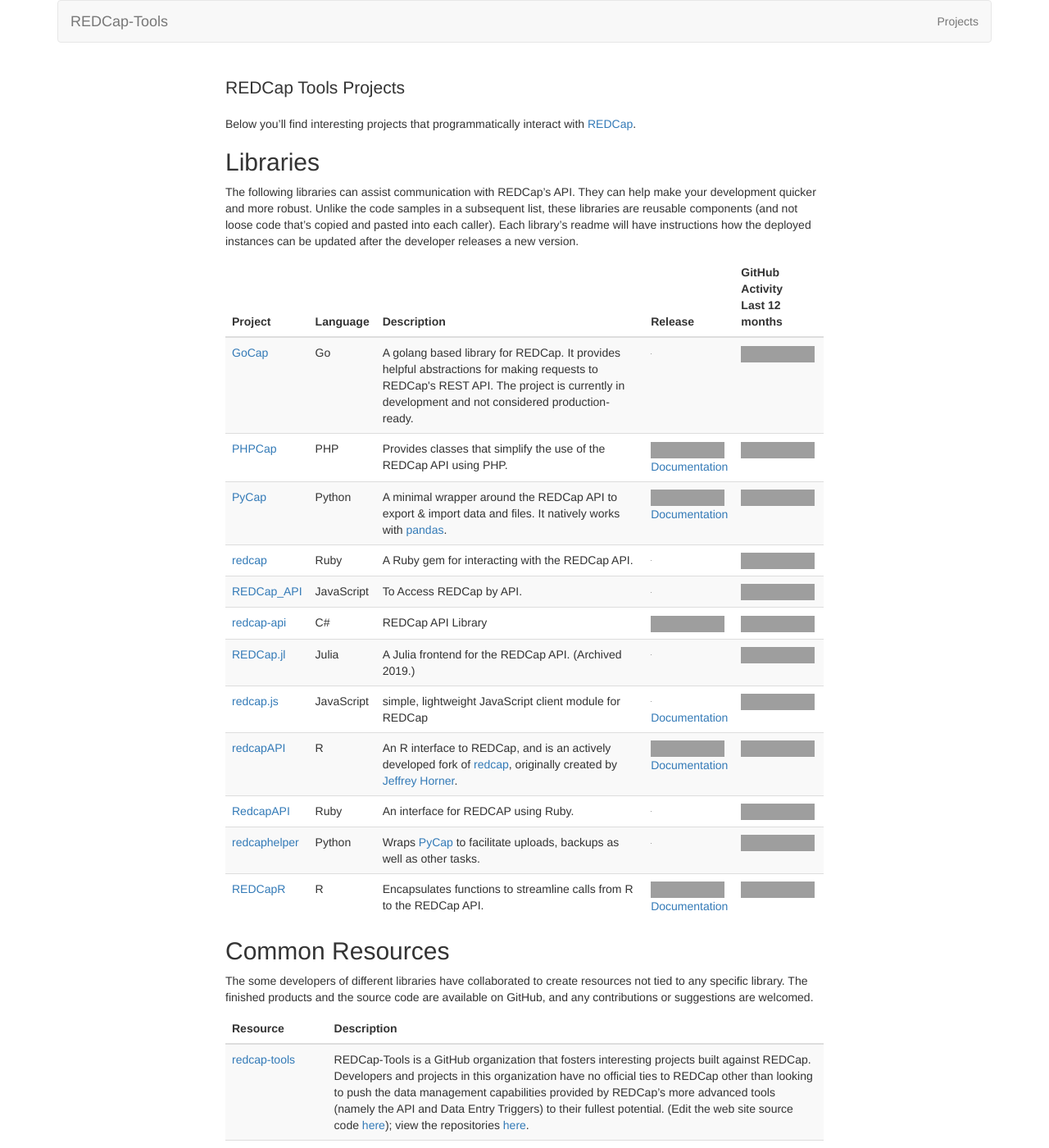
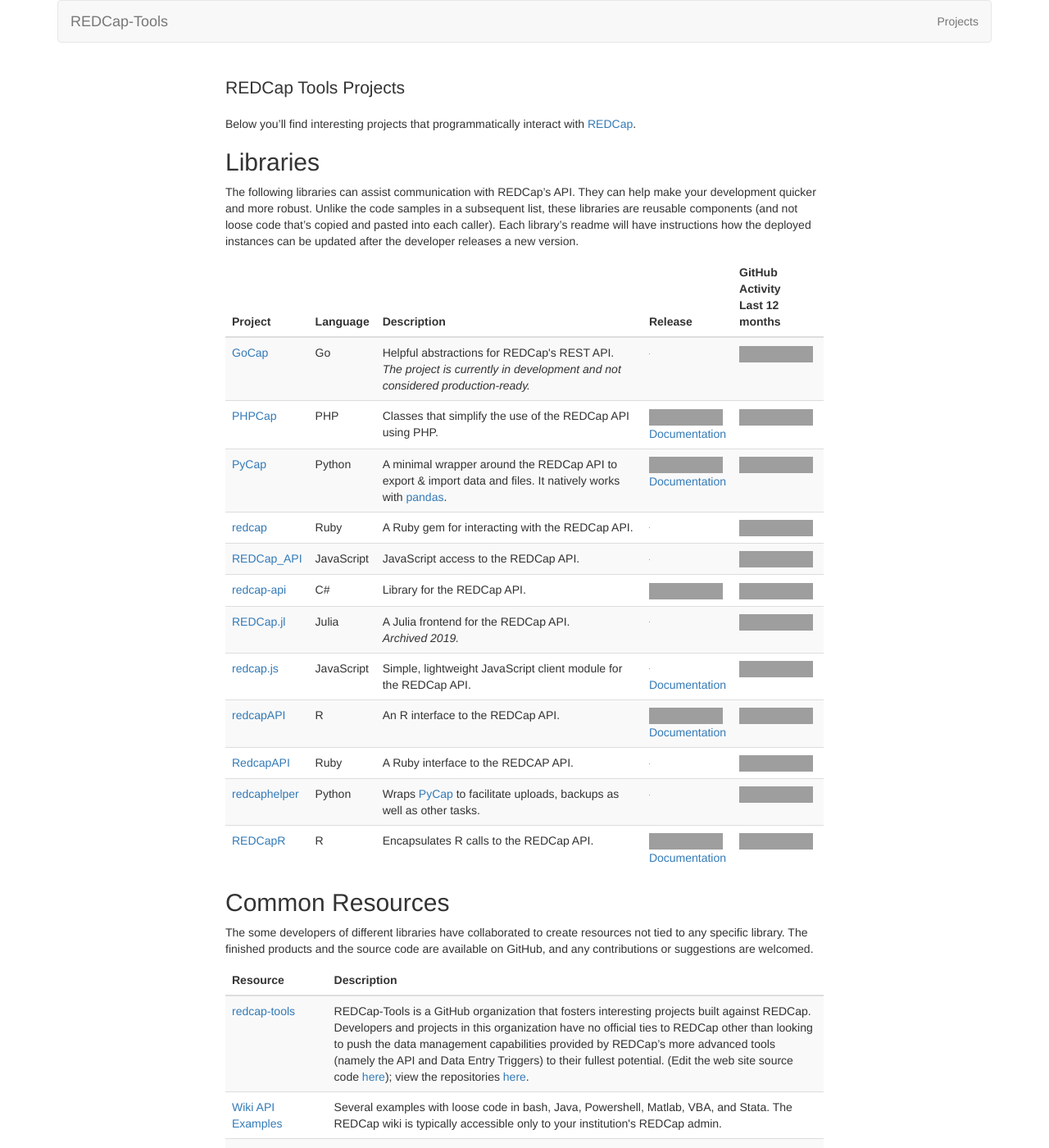
Before and after one commit to redcap-tools/redcap-tools.github.io, a Jekyll site: the page built from projects.md, in a window 1280 px wide and 1400 px high, cut to the strip 0-1400 px from the top of the window. Shown: the whole strip at 82% size. Built offline with Jekyll 4.4.1, drawn with Linux system fonts in a browser that asks for light colours; grey boxes are pictures that could not be loaded.

Commit message:
library descriptions are more consistent
hopefully I didn't cahnge any of the authors' intentions

```diff
--- a/_data/libraries.yml
+++ b/_data/libraries.yml
@@ -10,7 +10,7 @@
   repo_release: https://via.placeholder.com/1.svg
   repo_activity: https://img.shields.io/github/commit-activity/y/tjrivera/go-cap?color=blueviolet
   language: Go
-  description: A golang based library for REDCap. It provides helpful abstractions for making requests to REDCap's REST API. The project is currently in development and not considered production-ready.
+  description: Helpful abstractions for REDCap's REST API.<br><i>The project is currently in development and not considered production-ready.</i>
 
 - name: PHPCap
   repo: https://github.com/iuredcap/phpcap
@@ -18,7 +18,7 @@
   repo_activity: https://img.shields.io/github/commit-activity/y/iuredcap/PHPCap?color=blueviolet
   language: PHP
   docs: https://github.com/IUREDCap/PHPCap/blob/master/README.md
-  description: Provides classes that simplify the use of the REDCap API using PHP.
+  description: Classes that simplify the use of the REDCap API using PHP.
 
 - name: PyCap
   repo: https://github.com/redcap-tools/PyCap
@@ -40,21 +40,21 @@
   repo_release: https://via.placeholder.com/1.svg
   repo_activity: https://img.shields.io/github/commit-activity/y/james2012/REDCap_API?color=blueviolet
   language: JavaScript
-  description: To Access REDCap by API.
+  description: JavaScript access to the REDCap API.
 
 - name: redcap-api
   repo: https://github.com/cctrbic/redcap-api
   repo_release: https://img.shields.io/github/release/cctrbic/redcap-api
   repo_activity: https://img.shields.io/github/commit-activity/y/cctrbic/redcap-api?color=blueviolet
   language: C#
-  description: REDCap API Library
+  description: Library for the REDCap API.
 
 - name: REDCap.jl
   repo: https://github.com/bcbi/REDCap.jl
   repo_release: https://via.placeholder.com/1.svg
   repo_activity: https://img.shields.io/github/commit-activity/y/bcbi/REDCap.jl?color=blueviolet
   language: Julia
-  description: A Julia frontend for the REDCap API. (Archived 2019.)
+  description: A Julia frontend for the REDCap API.<br><i>Archived 2019.</i>
 
 - name: redcap.js
   repo: https://github.com/iupui-software-innovation/redcap
@@ -62,7 +62,7 @@
   repo_activity: https://img.shields.io/github/commit-activity/y/iupui-software-innovation/redcap?color=blueviolet
   language: JavaScript
   docs: https://github.com/iupui-software-innovation/redcap/wiki
-  description: simple, lightweight JavaScript client module for REDCap
+  description: Simple, lightweight JavaScript client module for the REDCap API.
 
 - name: redcapAPI
   repo: https://github.com/nutterb/redcapAPI
@@ -70,14 +70,14 @@
   repo_activity: https://img.shields.io/github/commit-activity/y/nutterb/redcapAPI?color=blueviolet
   language: R
   docs: https://www.rdocumentation.org/packages/redcapAPI
-  description: An R interface to REDCap, and is an actively developed fork of <a href="https://github.com/vubiostat/redcap">redcap</a>, originally created by <a href="https://github.com/jeffreyhorner">Jeffrey Horner</a>.
+  description: An R interface to the REDCap API.
 
 - name: RedcapAPI
   repo: https://github.com/eugyev/RedcapAPI
   repo_release: https://via.placeholder.com/1.svg
   repo_activity: https://img.shields.io/github/commit-activity/y/eugyev/RedcapAPI?color=blueviolet
   language: Ruby
-  description: An interface for REDCAP using Ruby.
+  description: A Ruby interface to the REDCAP API.
 
 - name: redcaphelper
   repo: https://github.com/agapow/redcaphelper
@@ -92,4 +92,4 @@
   repo_activity: https://img.shields.io/github/commit-activity/y/OuhscBbmc/REDCapR?color=blueviolet
   language: R
   docs: https://ouhscbbmc.github.io/REDCapR/
-  description: Encapsulates functions to streamline calls from R to the REDCap API.
+  description: Encapsulates R calls to the REDCap API.
```
